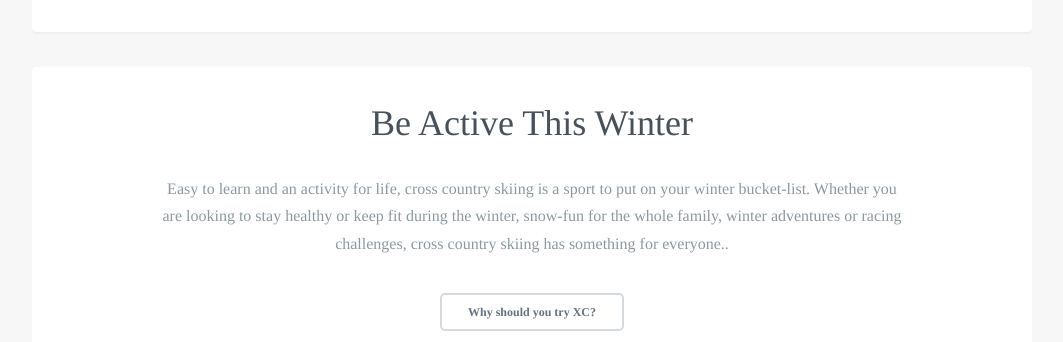
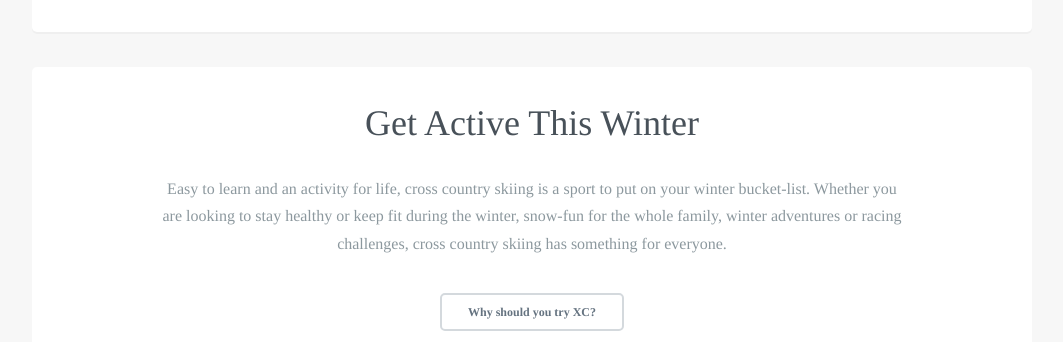
Before and after one commit to robcatto/robcatto.github.io, a Jekyll site: the page index.html, which Jekyll copies as it is, in a window 1280 px wide and 900 px high, scrolled down 1273 px. Shown: the part 157-499 px from the top of the window, without its empty margins (108-1171 px from the left). Built offline with Jekyll 4.4.1, drawn with Linux system fonts in a browser that asks for light colours; some web fonts are replaced; Markdown is read by kramdown in place of the engine named in the settings.

Commit message:
Update index.html

```diff
--- a/index.html
+++ b/index.html
@@ -436,8 +436,8 @@
              </section>
 
              <section class="mobile_section">
-                    <h3 class="homeheading__h3">Be Active This Winter</h3>
-                    <p>Easy to learn and an activity for life, cross country skiing is a sport to put on your winter bucket-list. Whether you are looking to stay healthy or keep fit during the winter, snow-fun for the whole family, winter adventures or racing challenges, cross country skiing has something for everyone..
+                    <h3 class="homeheading__h3">Get Active This Winter</h3>
+                    <p>Easy to learn and an activity for life, cross country skiing is a sport to put on your winter bucket-list. Whether you are looking to stay healthy or keep fit during the winter, snow-fun for the whole family, winter adventures or racing challenges, cross country skiing has something for everyone.
                      </p>
                     <a class="button small dark" href="http://discoverxcski.com/discoverxc/" data-featurette="analytics-click-event" data-event-category="button" data-event-action="M: Clicked Design an iOS Game" data-event-label="Source: Homepage Alt" id="featurette-35">Why should you try XC?</a>
                 </section>
```
